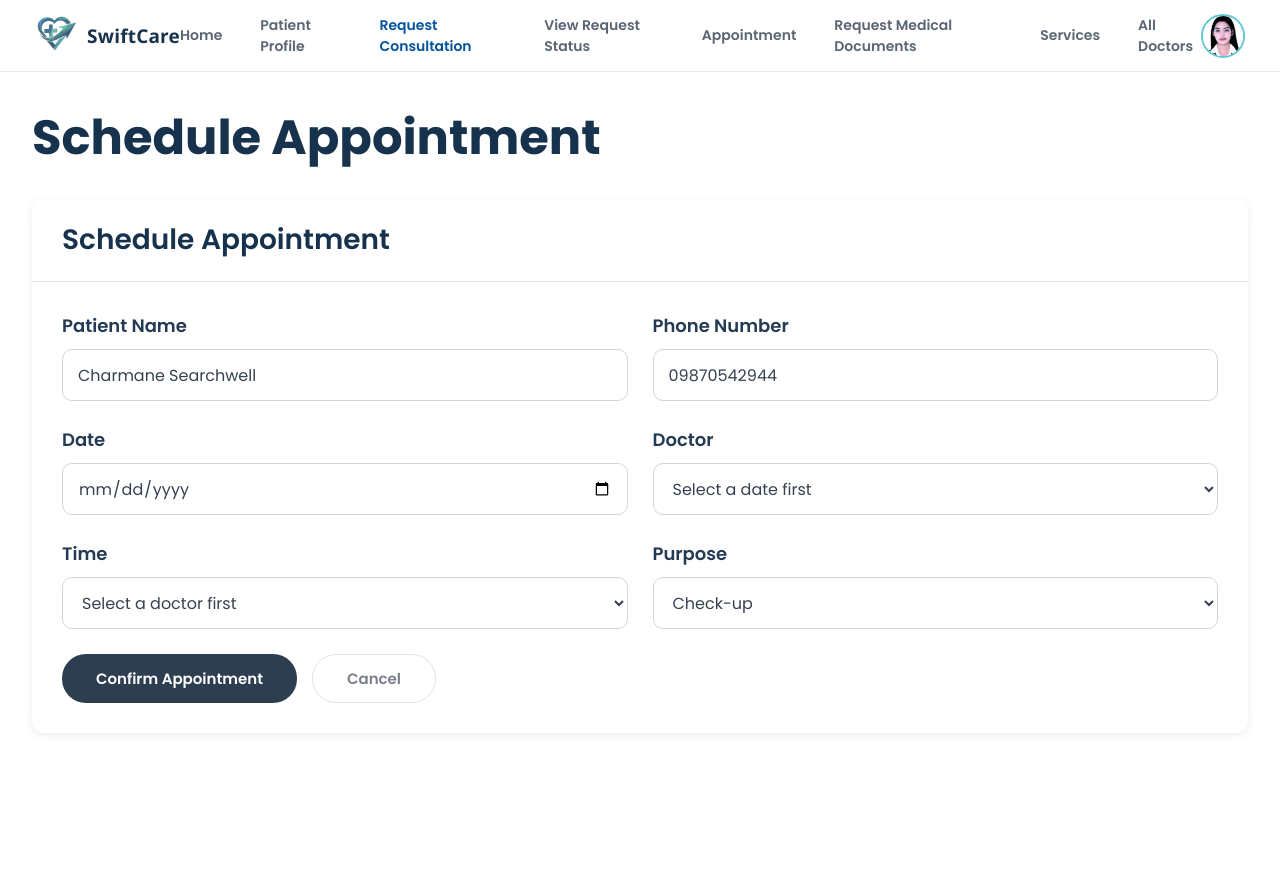
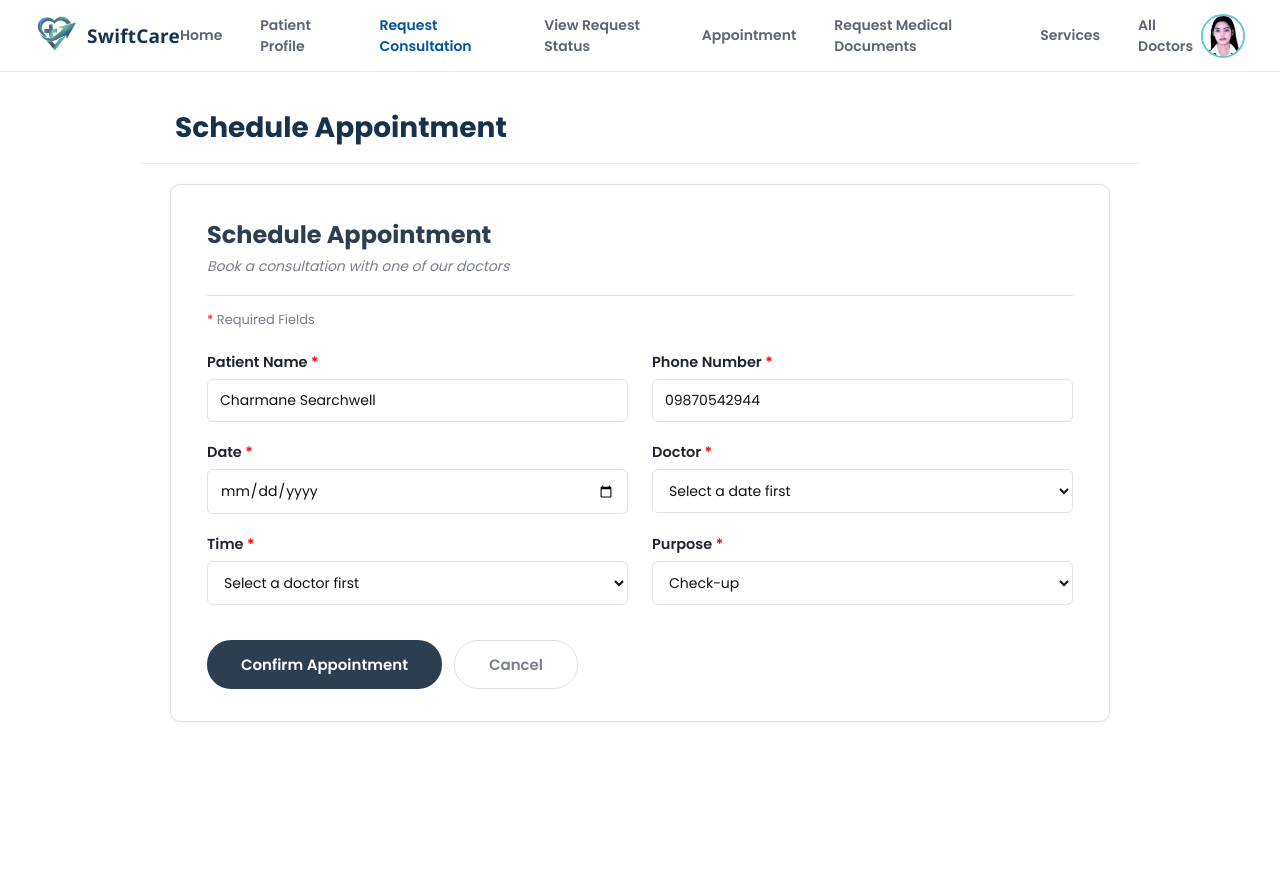
Before and after one commit to JnaiArc/Clinic-System, a PHP site: the page made by view/patient/patient_request consultation.php in a window 1280 px wide. Before the commit the page ends 703 px from the top, so only its background shows below. Run offline with PHP 8.4, Linux system fonts and the light colour scheme.

Commit message:
edit patient side

```diff
--- a/view/css/patient.css
+++ b/view/css/patient.css
@@ -205,6 +258,7 @@ body {
 .field input[type="text"],
 .field input[type="email"],
 .field input[type="date"],
+.field input[type="tel"],
 .field select,
 .field textarea {
     border: 1px solid var(--border-color);
@@ -291,9 +345,10 @@ body {
    REQUEST CONSULTATION (patient_request consultation.css)
 ===================================================================== */
 .form-container {
-    width: 95%;
-    max-width: 1400px;
-    margin: 30px auto;
+    width: 100%;
+    max-width: 1040px;
+    margin: 20px auto 0;
+    padding: 0 20px 60px 20px;
 }
 
 .page-title {
@@ -305,13 +360,26 @@ body {
 
 .form-card {
     background: #fff;
-    border-radius: 12px;
-    box-shadow: 0 2px 8px rgba(0,0,0,.08);
+    border: 1px solid var(--border-color);
+    border-radius: 10px;
+    box-shadow: 0 1px 4px rgba(0,0,0,.06);
     overflow: hidden;
 }
 
+/* Scoped override so the shared .card-title class matches profile-card h2
+   on this page only (dashboard's blue card-title is untouched) */
+.form-card .card-title {
+    font-size: 24px;
+    font-weight: 600;
+    color: var(--primary-color);
+    margin: 0 0 4px 0;
+    padding: 0;
+    border-bottom: none;
+    background: none;
+}
+
 .appointment-form {
-    padding: 30px;
+    padding: 32px 36px;
 }
 
 .form-row {
@@ -327,30 +395,29 @@ body {
 }
 
 .form-group label {
-    font-size: 18px;
+    font-size: 14.5px;
     font-weight: 600;
-    color: #243b53;
-    margin-bottom: 10px;
+    color: var(--label-color);
+    margin-bottom: 6px;
 }
 
 .form-group input,
 .form-group select {
     width: 100%;
-    height: 52px;
-    border: 1px solid #d1d5db;
-    border-radius: 10px;
-    padding: 0 15px;
-    font-size: 16px;
-    color: #374151;
+    border: 1px solid var(--border-color);
+    border-radius: 6px;
+    padding: 10px 12px;
+    font-size: 14px;
+    color: #111;
     background: #fff;
     outline: none;
-    transition: .3s;
+    transition: border-color .15s ease;
+    font-family: inherit;
 }
 
 .form-group input:focus,
 .form-group select:focus {
     border-color: var(--primary-color);
-    box-shadow: 0 0 0 3px rgba(44,62,80,.15);
 }
 
 input[readonly] {
--- a/view/css/patient_dashboardd.css
+++ b/view/css/patient_dashboardd.css
@@ -84,9 +84,11 @@ body{
 /* ======= MAIN CONTENT ====== */
 .main-content{
     width:100%;
+    max-width:1040px;
     min-height:calc(100vh - 72px);
     background:#fff;
-    padding:40px;
+    margin:20px auto 0;
+    padding:0 20px 60px 20px;
 }
 .dashboard-home h1{
     font-size:34px;
--- a/view/patient/patient_request consultation.php
+++ b/view/patient/patient_request consultation.php
@@ -45,62 +45,60 @@
 
     </header>
 
-<div class="form-container">
+<main class="main-content">
 
-    <!-- Page Title -->
-    <h1 class="page-title">Schedule Appointment</h1>
+    <header class="topbar">
+        <h1>Schedule Appointment</h1>
+    </header>
 
-    <!-- Form Card -->
-    <div class="form-card">
+    <div class="profile-wrap">
 
-        <h2 class="card-title">Schedule Appointment</h2>
+        <form>
 
-        <form class="appointment-form">
+            <div class="profile-card">
+                <h2>Schedule Appointment</h2>
+                <p class="subtitle">Book a consultation with one of our doctors</p>
+                <p class="required-note"><span style="color:red">*</span> Required Fields</p>
 
-            <!-- Patient Name & Phone -->
-            <div class="form-row">
+                <div class="form-grid">
 
-                <div class="form-group">
-                    <label for="patient-name">Patient Name</label>
+                    <!-- Patient Name -->
+                    <div class="field">
+                        <label for="patient-name">Patient Name <span style="color:red">*</span></label>
                         <input type="text" id="patient-name" value="Charmane Searchwell">
                     </div>
 
-                <div class="form-group">
-                    <label for="phone-number">Phone Number</label>
+                    <!-- Phone Number -->
+                    <div class="field">
+                        <label for="phone-number">Phone Number <span style="color:red">*</span></label>
                         <input type="tel" id="phone-number" value="09870542944">
                     </div>
 
-            </div>
-
-            <!-- Date & Doctor -->
-            <div class="form-row">
-
-                <div class="form-group">
-                    <label for="date">Date</label>
+                    <!-- Date -->
+                    <div class="field">
+                        <label for="date">Date <span style="color:red">*</span></label>
                         <input type="date" id="date">
                     </div>
 
-                <div class="form-group">
-                    <label for="doctor">Doctor</label>
+                    <!-- Doctor -->
+                    <div class="field">
+                        <label for="doctor">Doctor <span style="color:red">*</span></label>
                         <select id="doctor">
                             <option selected>Select a date first</option>
                         </select>
                     </div>
 
-            </div>
-
-            <!-- Time & Purpose -->
-            <div class="form-row">
-
-                <div class="form-group">
-                    <label for="time">Time</label>
+                    <!-- Time -->
+                    <div class="field">
+                        <label for="time">Time <span style="color:red">*</span></label>
                         <select id="time">
                             <option selected>Select a doctor first</option>
                         </select>
                     </div>
 
-                <div class="form-group">
-                    <label for="purpose">Purpose</label>
+                    <!-- Purpose -->
+                    <div class="field">
+                        <label for="purpose">Purpose <span style="color:red">*</span></label>
                         <select id="purpose">
                             <option selected>Check-up</option>
                             <option>Consultation</option>
@@ -111,24 +109,18 @@
 
                 </div>
 
-            <!-- Buttons -->
-            <div class="form-actions">
-
-                <button type="submit" class="btn btn-primary">
-                    Confirm Appointment
-                </button>
-
-                <button type="button" class="btn btn-secondary">
-                    Cancel
-                </button>
-
+                <br>
+                <div class="button-group">
+                    <button type="submit" class="btn-save">Confirm Appointment</button>
+                    <button type="button" class="btn-cancel">Cancel</button>
+                </div>
             </div>
 
         </form>
 
     </div>
 
-</div>
+</main>
 
 </body>
 </html>
--- a/view/patient/patient_services.php
+++ b/view/patient/patient_services.php
@@ -47,7 +47,7 @@
 
     <main class="main-content">
 
-        <header class="page-title">
+        <header class="topbar">
             <h1>Our Services</h1>
         </header>
 
```
Also changed, not shown: other parts of view/css/patient.css (+69 -11 lines), view/patient/patient_dashboard.php (+9 -6 lines), view/patient/patient_request medical.php (+8 -2 lines). Lines whose indentation alone changed are shown as unchanged.
